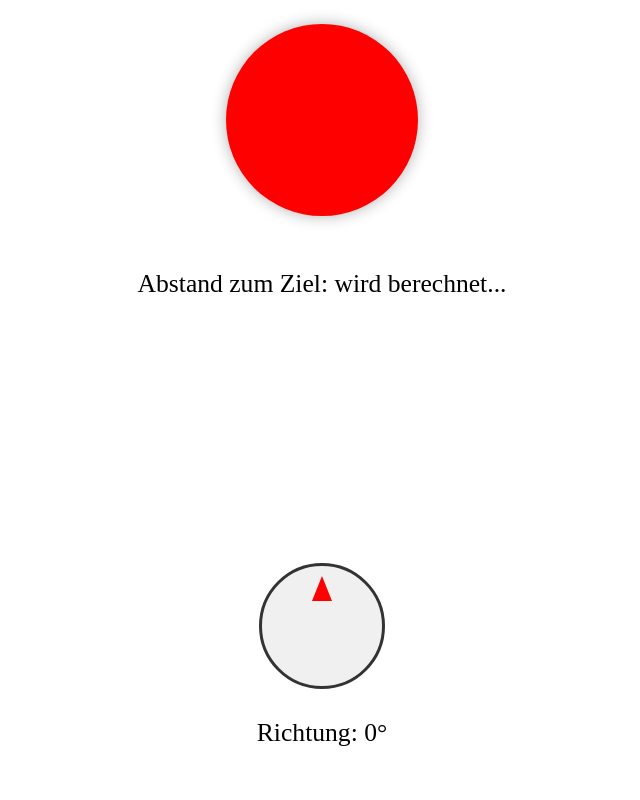
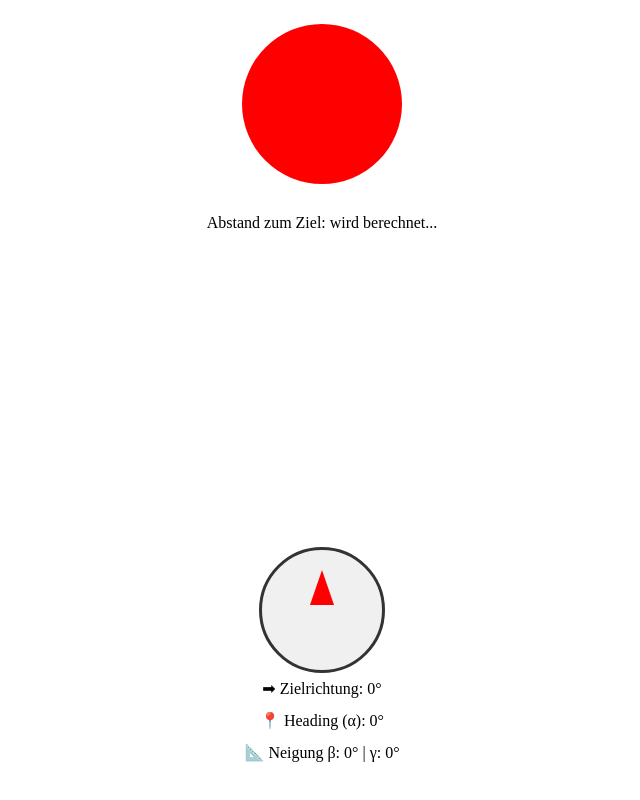
Before and after one commit to ajssal20/position, a SvelteKit app: page / in a window 1280 px wide. Shown: the top 800 px of the page, without its empty margins (326-966 px from the left). Built offline with nearby package versions, Linux system fonts and the light colour scheme; no server answers.

Commit message:
Mit compas

```diff
--- a/src/routes/+page.svelte
+++ b/src/routes/+page.svelte
@@ -1,67 +1,79 @@
 <script>
   import { onMount } from "svelte";
-  import { isPointWithinRadius, getDistance, getRhumbLineBearing } from "geolib";
+  import { writable, derived } from "svelte/store";
+  import {
+    isPointWithinRadius,
+    getPreciseDistance,
+    getGreatCircleBearing,
+  } from "geolib";
 
-  let distance = null;
-  let inRadius = false;
-  let bearing = 0;       // Richtung zum Ziel
-  let heading = 0;       // aktuelle Geräteausrichtung
-  let arrowRotation = 0; // tatsächliche Pfeil-Rotation
-  let errorMsg = "";
-
+  // 📍 Zielkoordinaten
   const ziel = {
     latitude: 42.05913363079434,
     longitude: 19.51725368912721,
   };
 
-  function updateArrowRotation() {
-    arrowRotation = bearing - heading;
-  }
+  // 🔹 Stores
+  const position = writable(null);
+  const alpha = writable(0); // Kompassrichtung
+  const beta = writable(0);  // Vorwärts/Zurück kippen
+  const gamma = writable(0); // Links/Rechts kippen
+
+  // 🔹 Derived Stores
+  const distance = derived(position, ($pos) =>
+    $pos ? getPreciseDistance($pos, ziel) : null
+  );
+
+  const inRadius = derived(position, ($pos) =>
+    $pos ? isPointWithinRadius($pos, ziel, 15) : false
+  );
+
+  const bearing = derived(position, ($pos) =>
+    $pos ? getGreatCircleBearing($pos, ziel) : 0
+  );
+
+  // Pfeilrichtung berechnen
+  const arrowRotation = derived(
+    [bearing, alpha],
+    ([$bearing, $alpha]) => {
+      let rot = $bearing - $alpha;
+      if (rot < 0) rot += 360;
+      return rot;
+    }
+  );
+
+  let errorMsg = "";
 
   onMount(() => {
-    // 1️⃣ Standort überwachen
+    // 🌍 Standort
     if ("geolocation" in navigator) {
       const watchId = navigator.geolocation.watchPosition(
         (pos) => {
-          // Prüfen, ob Genauigkeit ≤ 5m
-          if (pos.coords.accuracy <= 5) {
-            const current = {
+          if (pos.coords.accuracy <= 20) {
+            position.set({
               latitude: pos.coords.latitude,
               longitude: pos.coords.longitude,
-            };
-
-            distance = getDistance(current, ziel);
-            inRadius = isPointWithinRadius(current, ziel, 15);
-            bearing = getRhumbLineBearing(current, ziel);
-            updateArrowRotation();
-          } else {
-            console.log(`Genauigkeit nicht ausreichend: ${pos.coords.accuracy.toFixed(1)} m`);
+            });
           }
         },
         (err) => {
           console.error("Fehler bei Standort:", err);
           errorMsg = "Standort konnte nicht ermittelt werden. Bitte GPS aktivieren.";
         },
-        {
-          enableHighAccuracy: true,
-          maximumAge: 0,
-          timeout: 10000,
-        }
+        { enableHighAccuracy: true, maximumAge: 0, timeout: 10000 }
       );
-
       return () => navigator.geolocation.clearWatch(watchId);
     } else {
-      errorMsg = "Geolocation wird von diesem Gerät nicht unterstützt.";
+      errorMsg = "Geolocation wird nicht unterstützt.";
     }
 
-    // 2️⃣ Geräteausrichtung überwachen
+    // 📱 Geräteausrichtung
     function handleOrientation(event) {
-      heading = event.alpha || 0;
-      updateArrowRotation();
+      alpha.set(event.alpha || 0);
+      beta.set(event.beta || 0);
+      gamma.set(event.gamma || 0);
     }
-
     window.addEventListener("deviceorientation", handleOrientation, true);
-
     return () => window.removeEventListener("deviceorientation", handleOrientation);
   });
 </script>
@@ -76,25 +88,19 @@
     height: 100vh;
     padding: 1rem;
     box-sizing: border-box;
-    position: relative;
     text-align: center;
   }
 
   .kreis {
     border-radius: 50%;
-    box-shadow: 0 0 15px rgba(0,0,0,0.3);
     margin-bottom: 1.5rem;
     width: 40vw;
     height: 40vw;
     max-width: 160px;
     max-height: 160px;
-    background-color: red;
   }
   .gruen { background-color: green; }
   .rot { background-color: red; }
-
-  p { font-size: 1.2rem; line-height: 1.4; }
-  .error { color: #c00; font-weight: bold; margin-top: 1rem; }
 
   .kompass-container {
     position: absolute;
@@ -105,8 +111,8 @@
   }
 
   .kompass {
-    width: 80px;
-    height: 80px;
+    width: 120px;
+    height: 120px;
     border-radius: 50%;
     border: 3px solid #333;
     display: flex;
@@ -119,34 +125,24 @@
   .pfeil {
     width: 0;
     height: 0;
-    border-left: 10px solid transparent;
-    border-right: 10px solid transparent;
-    border-bottom: 25px solid #ff0000;
+    border-left: 12px solid transparent;
+    border-right: 12px solid transparent;
+    border-bottom: 35px solid red;
     position: absolute;
-    top: 10px;
-    transform: rotate(0deg);
+    top: 20px;
     transform-origin: 50% 90%;
-    transition: transform 0.2s ease-out;
+    transition: transform 0.15s linear;
   }
 
-  @media (min-width: 600px) {
-    .kreis { width: 25vw; height: 25vw; max-width: 200px; max-height: 200px; }
-    p { font-size: 1.4rem; }
-    .kompass { width: 100px; height: 100px; }
-  }
-
-  @media (min-width: 1024px) {
-    .kreis { width: 15vw; height: 15vw; max-width: 250px; max-height: 250px; }
-    p { font-size: 1.6rem; }
-    .kompass { width: 120px; height: 120px; }
-  }
+  p { font-size: 1rem; margin: 0.4rem 0; }
+  .error { color: #c00; font-weight: bold; margin-top: 1rem; }
 </style>
 
 <div class="container">
-  <div class="kreis {inRadius ? 'gruen' : 'rot'}"></div>
+  <div class="kreis { $inRadius ? 'gruen' : 'rot'}"></div>
 
-  {#if distance !== null}
-    <p>Abstand zum Ziel:<br>{distance.toFixed(1)} m</p>
+  {#if $distance !== null}
+    <p>Abstand zum Ziel:<br>{$distance.toFixed(1)} m</p>
   {:else}
     <p>Abstand zum Ziel: wird berechnet...</p>
   {/if}
@@ -157,8 +153,10 @@
 
   <div class="kompass-container">
     <div class="kompass">
-      <div class="pfeil" style="transform: rotate({arrowRotation}deg);"></div>
+      <div class="pfeil" style="transform: rotate({$arrowRotation}deg);"></div>
     </div>
-    <p>Richtung: {bearing.toFixed(0)}°</p>
+    <p>➡ Zielrichtung: {$bearing.toFixed(0)}°</p>
+    <p>📍 Heading (α): {$alpha.toFixed(0)}°</p>
+    <p>📐 Neigung β: {$beta.toFixed(0)}° | γ: {$gamma.toFixed(0)}°</p>
   </div>
 </div>
```
